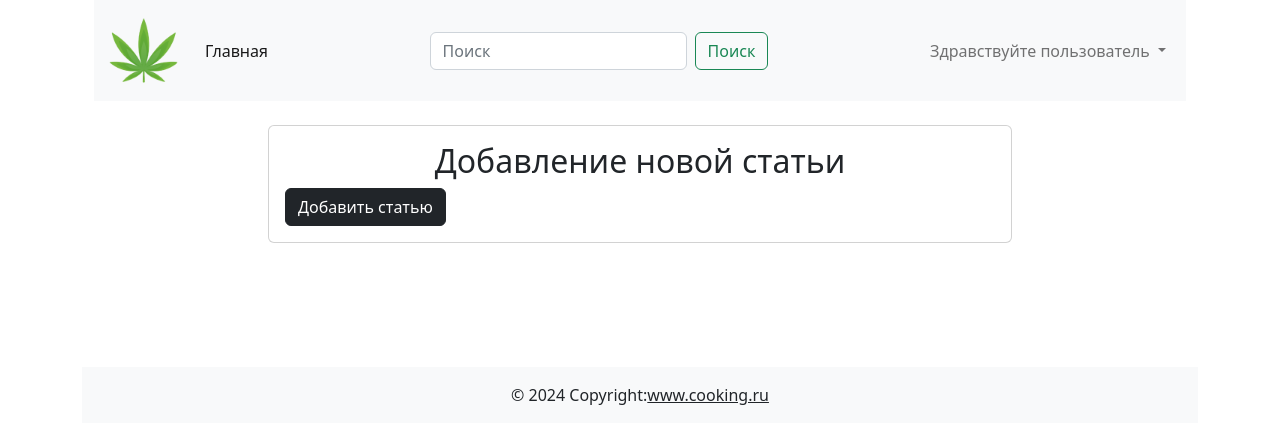
After one commit to shuckiy73/Cooking, a Django app: page /add_article/ in a window 1280 px wide. The commit adds this page. Shown: the top 444 px of the page. Run offline with Django 5.2, Linux system fonts and the light colour scheme.

Commit message:
new file

```diff
--- /dev/null
+++ b/cooking/forms.py
@@ -0,0 +1,9 @@
+from django import forms
+from .models import Post
+
+class PostAddForm(forms.ModelForm):
+    """форма для добавления статьи от пользователя"""
+    class Meta:
+        """"""
+        model = Post
+        fields = ['title', 'content', 'photo', 'category']
--- /dev/null
+++ b/cooking/templates/Cooking/article_add_form.html
@@ -0,0 +1,19 @@
+{% extends 'base.html' %}
+
+{% block main %}
+<div class="d-flex justify-content-center">
+    <div class="card col-8 mb-4 mt-4">
+        <div class="card-body">
+            <h2 class="text-center">Добавление новой статьи</h2>
+            <form action="" method="post" enctype="multipart/form-data">
+                {% csrf_token %}
+                <!--  Fields for filling-->
+
+                <button class="btn btn-dark" type="submit">Добавить статью</button>
+            </form>
+        </div>
+    </div>
+</div>
+<div><div style="margin-top: 100px;"></div></div>
+
+{% endblock main %}
--- a/cooking/urls.py
+++ b/cooking/urls.py
@@ -5,5 +5,7 @@ from .views import *
 urlpatterns = [
     path('', index, name='index'),
     path('category/<int:pk>/', category_list, name='category_list'),
-    path('post/<int:pk>/', post_detail, name='post_detail')
+    path('post/<int:pk>/', post_detail, name='post_detail'),
+    path('add_article/', add_post, name='add')
+
 ]
--- a/cooking/views.py
+++ b/cooking/views.py
@@ -1,6 +1,7 @@
 from django.shortcuts import render, get_object_or_404
 from .models import Category, Post
 from django.db.models import F
+from .forms import PostAddForm
 
 
 def index(request):
@@ -37,3 +38,17 @@ def post_detail(request, pk):
         'ext_posts': ext_post
     }
     return render(request, 'cooking/article_detail.html', context)
+
+
+def add_post(request):
+    """Добавление статьи без админки"""
+    if request.method == 'POST':
+        pass
+    else:
+        form = PostAddForm()
+
+    context = {
+        'form': form,
+        'title': 'Добавить статью'
+    }
+    return render(request, 'cooking/article_add_form.html', context)
--- a/templates/components/_navbar.html
+++ b/templates/components/_navbar.html
@@ -28,7 +28,7 @@
                             </a>
                             <ul class="dropdown-menu" aria-labelledby="navbarDropdown">
                                 <li><a class="dropdown-item" href="#">Моя страница</a></li>
-                                <li><a class="dropdown-item" href="#">Добавить статью</a></li>
+                                <li><a class="dropdown-item" href="{% url 'add' %}">Добавить статью</a></li>
                                 <li><hr class="dropdown-divider"></li>
                                 <li><a class="dropdown-item" href="#">Выход</a></li>
                             </ul>
```
Also changed, not shown: db.sqlite3.
